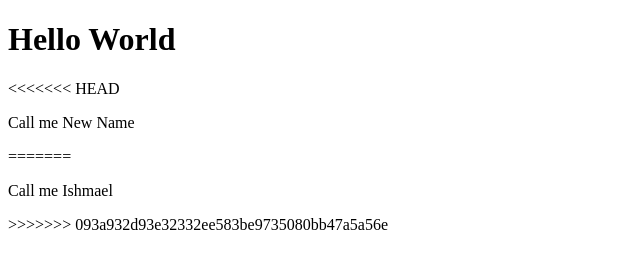
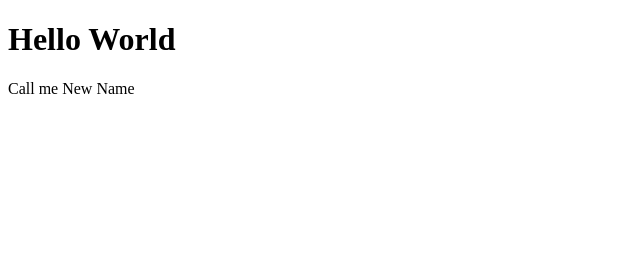
Before and after one commit to leonas666/website, a plain HTML site: page index.html in a window 1280 px wide. Shown: the whole page, without its empty margins (0-640 px from the left). Drawn offline with Linux system fonts and the light colour scheme.

Commit message:
shorten name

```diff
--- a/index.html
+++ b/index.html
@@ -5,10 +5,6 @@
 </head>
 <body>
   <h1>Hello World</h1>
-<<<<<<< HEAD
   <p>Call me New Name</p>
-=======
-  <p>Call me Ishmael</p>
->>>>>>> 093a932d93e32332ee583be9735080bb47a5a56e
 </body>
 </html>
```
